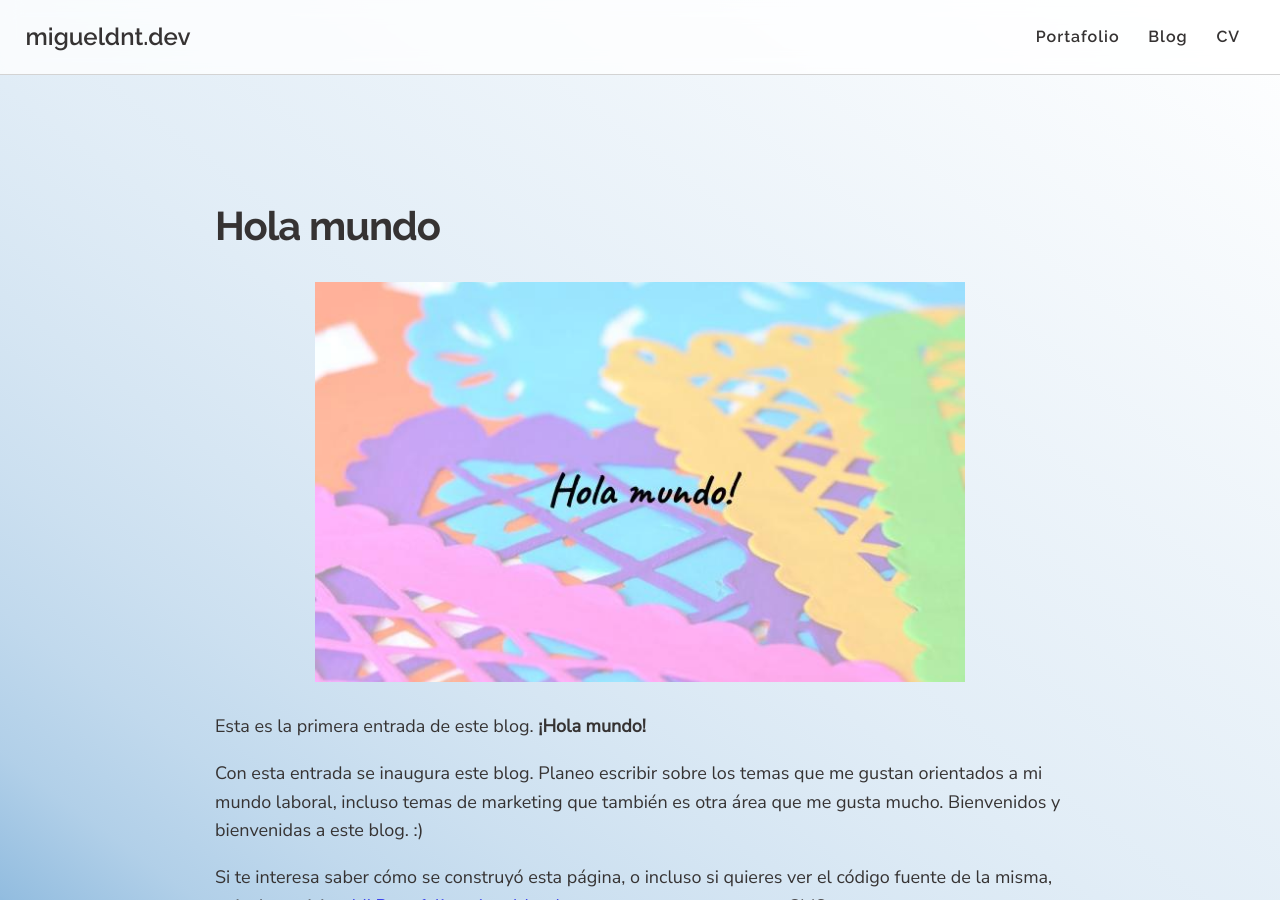
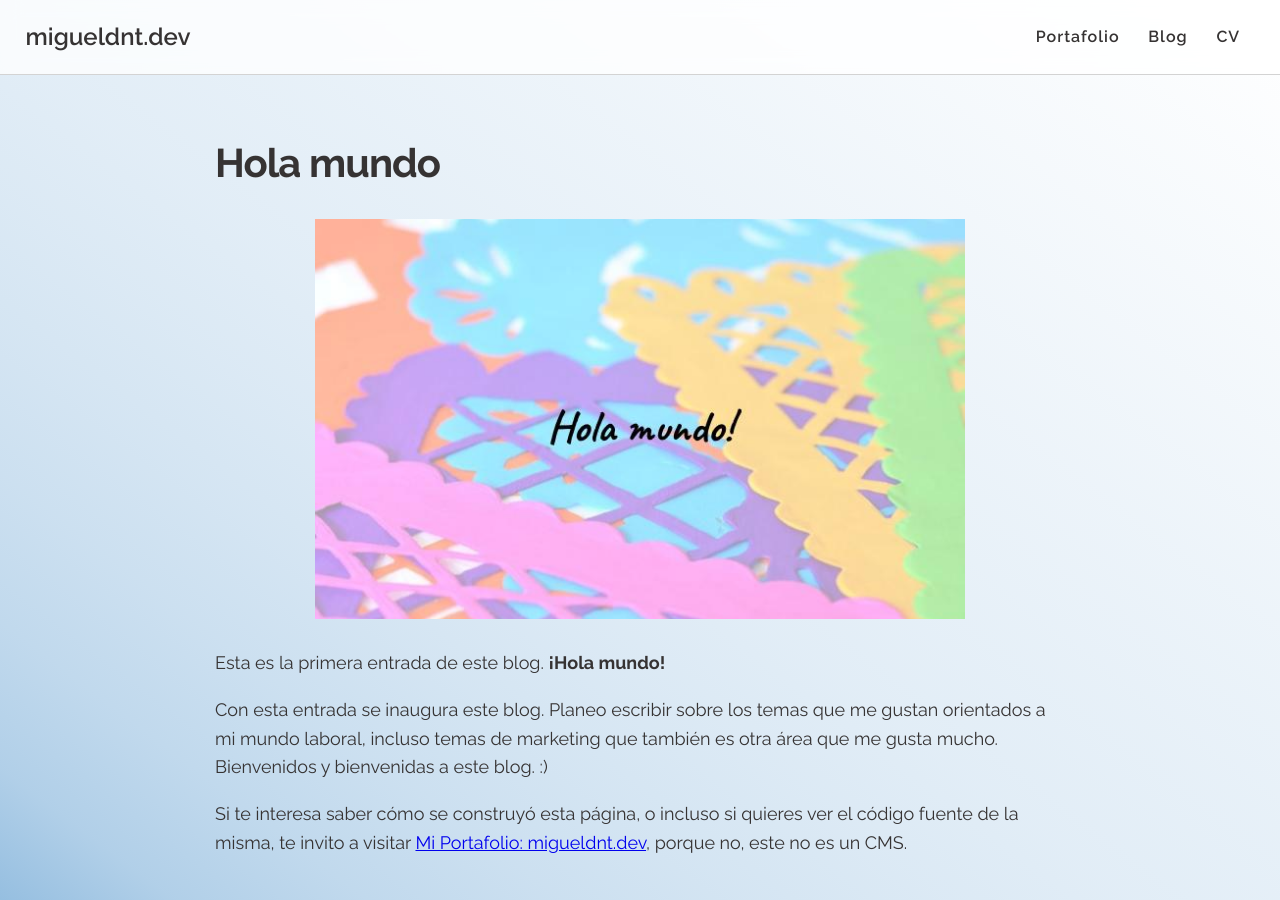
Before and after one commit to migueldnt/migueldnt.dev, a Jekyll site: the page built from _posts/blog/2020-10-31-hola-mundo.md, in a window 1280 px wide and 900 px high. Built offline with Jekyll 4.4.1, drawn with Linux system fonts in a browser that asks for light colours; some of the changed text lies outside the part shown.

Commit message:
cambios en redaccion y estilos

```diff
--- a/_includes/footer.html
+++ b/_includes/footer.html
@@ -1,5 +1,12 @@
 <footer>
     <div class="default-container">
-        <p>Miguel Ángel Martínez © 2022</p>
+        <div class="footer-container">
+            <p>Miguel Ángel Martínez © 2022 </p>
+            <p>
+                <a href="mailto:migueldnt.dev@gmail.com">migueldnt.dev@gmail.com</a>
+            </p>
+
+        </div>
+
     </div>
 </footer>
--- a/_layouts/post.html
+++ b/_layouts/post.html
@@ -22,7 +22,7 @@
         </article>
 
     </div>
-
+    {% include footer.html %}
     {% include scripts.html %}
 </body>
 </html>
--- a/assets/blog.css
+++ b/assets/blog.css
@@ -1,11 +1,12 @@
-@import url('https://fonts.googleapis.com/css2?family=Nunito+Sans&display=swap');
+
 
 .container-blog{
     max-width: 850px;
     margin-left: auto;
     margin-right: auto;
-    margin-top: 65px;
-    padding: 30px 1.5rem 0 1.5rem;
+    margin-top: 2rem;
+    padding: 0 1.5rem 0 1.5rem;
+    min-height: 80vh;
 }
 
 .container-blog article{
@@ -25,7 +26,7 @@
 
 .post-content{
     margin-bottom: 30px;
-    font-family: 'Nunito Sans', sans-serif;
+
 }
 
 .post-title, .post-content h1{
--- a/assets/estilos.css
+++ b/assets/estilos.css
@@ -26,7 +26,7 @@
 }
 
 .main-nav{
-    background-color: transparent;
+
     padding: .5rem 1rem;
     border-bottom: 1px solid lightgray;
     position: sticky;
@@ -335,6 +335,18 @@
 }
 
 footer{
-    margin: 3rem 0;
+    margin: 3rem 0 0 0;
     font-size: 1.1rem;
+    backdrop-filter: blur(10);
+    background-color: #ffffffc7;
+    border-top: 1px solid lightgray;
 }
+
+footer .footer-container{
+    padding: 0 1.5rem;
+    display: flex;
+    justify-content: space-between;
+    align-items: center;
+    flex-wrap: wrap;
+
+}
```
Also changed, not shown: index.md (+1 -1 lines).
